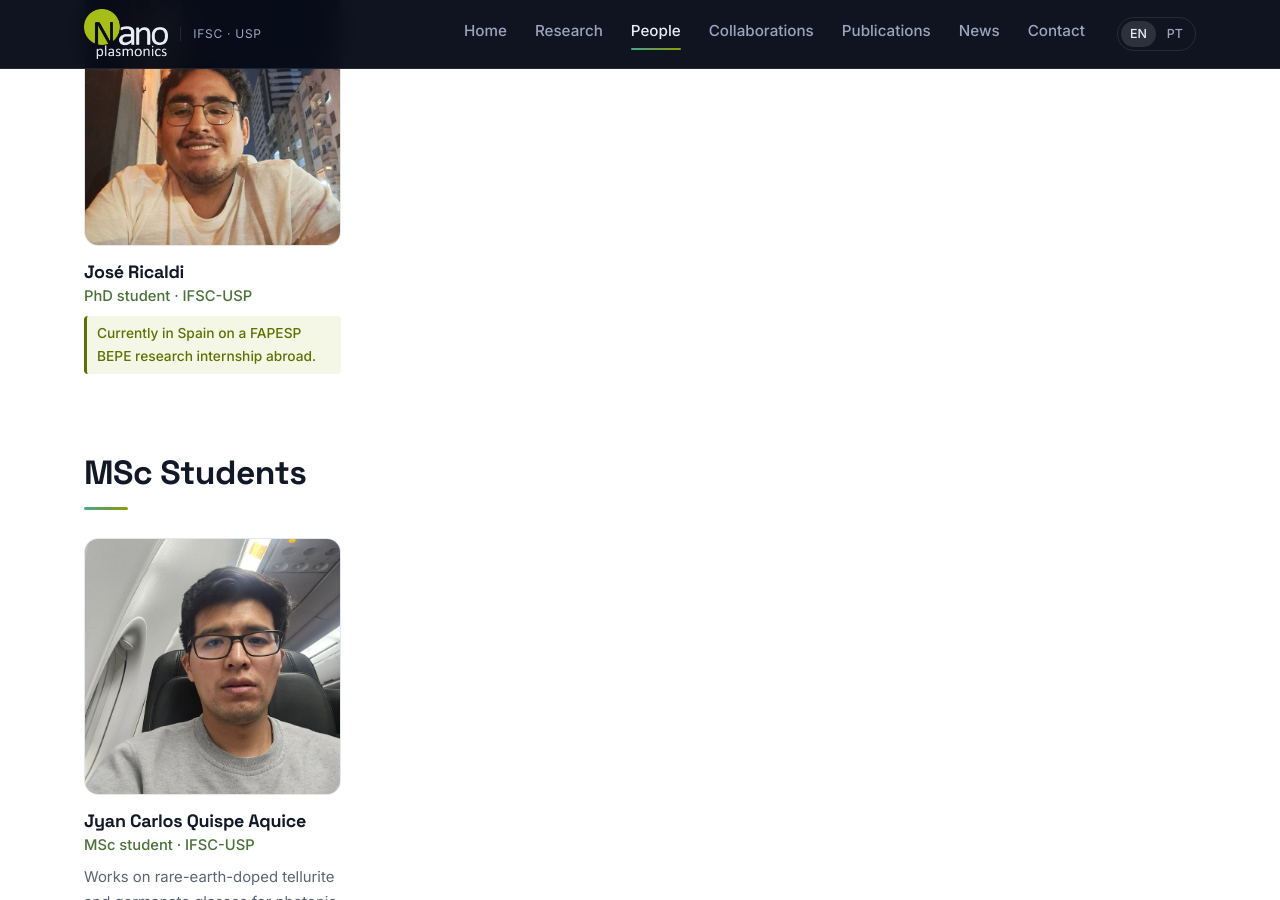
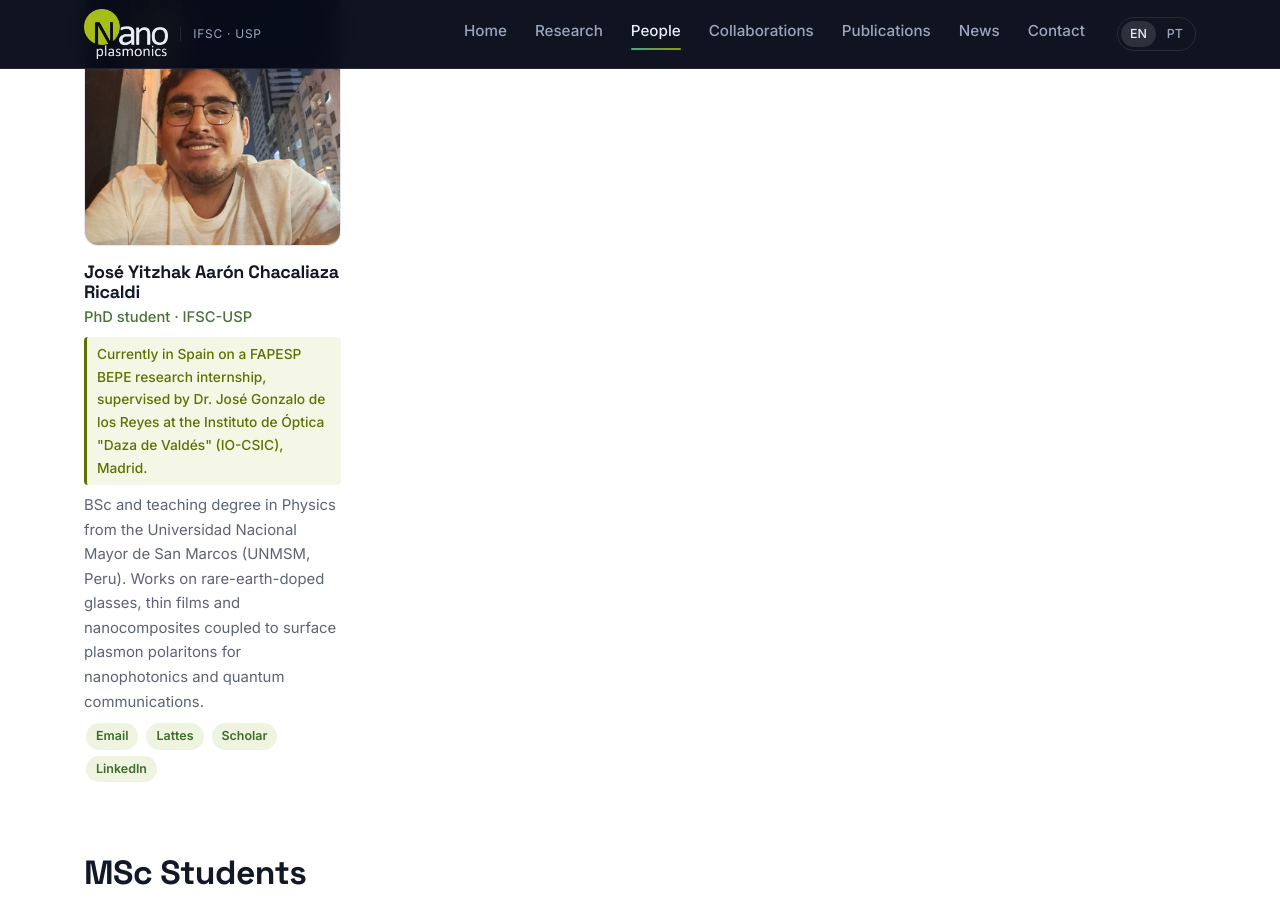
Before and after one commit to Nanoplasmonics-IFSC-USP/Nanoplasmonics-IFSC-USP.github.io, a Jekyll site: the page built from people.md, in a window 1280 px wide and 900 px high, scrolled down 2918 px. Built offline with Jekyll 4.4.1, drawn with Linux system fonts in a browser that asks for light colours.

Commit message:
Add IO-CSIC collaboration, merge IFSC-USP entries, complete José Chacaliaza Ricaldi's profile, clean author lists

```diff
--- a/_data/collaborations.yml
+++ b/_data/collaborations.yml
@@ -27,6 +27,17 @@
     pt: Materiais 2D (MoS₂ e heteroestruturas) sobre nanoestruturas plasmônicas
   url: https://www.epfl.ch/labs/lanes/
   logo: /assets/img/partners/epfl.png
+
+- institution: Instituto de Óptica "Daza de Valdés" (IO-CSIC) — Laser Processing Group
+  country:
+    en: Spain
+    pt: Espanha
+  people: Dr. José Gonzalo de los Reyes
+  topic:
+    en: Laser fabrication of plasmonic nanostructures and rare-earth-doped thin films (host of a FAPESP BEPE internship)
+    pt: Fabricação a laser de nanoestruturas plasmônicas e filmes finos dopados com terras-raras (estágio BEPE FAPESP)
+  url: https://lpg.io.csic.es
+  logo: /assets/img/partners/io-csic.png
 
 - institution: Rice University
   country:
@@ -116,24 +127,13 @@
   url: https://www.iqsc.usp.br
   logo: /assets/img/partners/iqsc.png
 
-- institution: Photonics Group — São Carlos Institute of Physics (IFSC-USP)
-  country:
-    en: Brazil
-    pt: Brasil
-  people: Prof. Cleber R. Mendonça, Prof. Lino Misoguti, Prof. Leonardo De Boni
-  topic:
-    en: Femtosecond-laser processing, nonlinear optics and ultrafast spectroscopy
-    pt: Processamento a laser de femtossegundos, óptica não linear e espectroscopia ultrarrápida
-  url: https://www.ifsc.usp.br
-  logo: /assets/img/partners/ifsc.png
-
 - institution: São Carlos Institute of Physics (IFSC-USP)
   country:
     en: Brazil
     pt: Brasil
-  people: Prof. Valmor R. Mastelaro
+  people: "Photonics Group: Prof. Cleber R. Mendonça, Prof. Lino Misoguti, Prof. Leonardo De Boni · Prof. Valmor R. Mastelaro"
   topic:
-    en: Structural characterization of materials (XPS, X-ray spectroscopy)
-    pt: Caracterização estrutural de materiais (XPS, espectroscopia de raios X)
+    en: Femtosecond-laser processing, nonlinear optics and ultrafast spectroscopy (Photonics Group); structural characterization of materials (XPS, X-ray spectroscopy)
+    pt: Processamento a laser de femtossegundos, óptica não linear e espectroscopia ultrarrápida (Grupo de Fotônica); caracterização estrutural de materiais (XPS, espectroscopia de raios X)
   url: https://www.ifsc.usp.br
   logo: /assets/img/partners/ifsc.png
--- a/_data/people.yml
+++ b/_data/people.yml
@@ -149,17 +149,26 @@
   orcid: https://orcid.org/0009-0001-5989-1704
   linkedin: ""
 
-- name: José Ricaldi
+- name: José Yitzhak Aarón Chacaliaza Ricaldi
   category: phd
   photo: /assets/img/people/jose-ricaldi.jpg
   role:
     en: PhD student · IFSC-USP
     pt: Doutorando · IFSC-USP
   note:
-    en: Currently in Spain on a FAPESP BEPE research internship abroad.
-    pt: Atualmente na Espanha com Bolsa Estágio de Pesquisa no Exterior (BEPE) FAPESP.
-  lattes: ""
-  linkedin: ""
+    en: >-
+      Currently in Spain on a FAPESP BEPE research internship, supervised by Dr. José Gonzalo de los Reyes at the Instituto de Óptica "Daza de Valdés" (IO-CSIC), Madrid.
+    pt: >-
+      Atualmente na Espanha com Bolsa Estágio de Pesquisa no Exterior (BEPE) FAPESP, sob supervisão do Dr. José Gonzalo de los Reyes no Instituto de Óptica "Daza de Valdés" (IO-CSIC), Madri.
+  bio:
+    en: >-
+      BSc and teaching degree in Physics from the Universidad Nacional Mayor de San Marcos (UNMSM, Peru). Works on rare-earth-doped glasses, thin films and nanocomposites coupled to surface plasmon polaritons for nanophotonics and quantum communications.
+    pt: >-
+      Bacharel e licenciado em Física pela Universidad Nacional Mayor de San Marcos (UNMSM, Peru). Atua em vidros, filmes finos e nanocompósitos dopados com íons de terras-raras acoplados a plasmon-poláritons de superfície, para aplicações em nanofotônica e comunicações quânticas.
+  email: jchacaliaza@usp.br
+  lattes: http://lattes.cnpq.br/7488698035791708
+  scholar: https://scholar.google.com/citations?user=jme1Uj0AAAAJ
+  linkedin: https://www.linkedin.com/in/jyacr/
 
 # ---------------- MSc students ----------------
 
--- a/_data/publications.yml
+++ b/_data/publications.yml
@@ -65,7 +65,7 @@
 
 - year: 2025
   title: "Glass Thin Films: From Deposition to Integrated Photonic Applications"
-  authors: "J. Yitzhak Aarón Chacaliaza Ricaldi, V. Anthony Garcia Rivera, J. Luis Clabel Huamán, E. Marega Jr."
+  authors: "J. Chacaliaza-Ricaldi, V. Rivera, J. Clabel H., E. Marega Jr."
   journal: "Materials Science"
   doi: "10.5772/intechopen.1010425"
   type: chapter
@@ -114,7 +114,7 @@
 
 - year: 2025
   title: "Tailoring the gamma-ray shielding performance of zinc-tellurite glasses via metal oxide substitution"
-  authors: "F. Angulo S．, J. Chacaliaza-Ricaldi, G. Lozano C．, J. Clabel H．, A. Pimenta, B. Mejía, E. Marega Jr., V. Rivera"
+  authors: "F. Angulo S., J. Chacaliaza-Ricaldi, G. Lozano C., J. Clabel H., A. Pimenta, B. Mejía, E. Marega Jr., V. Rivera"
   journal: "Journal of Non-Crystalline Solids"
   volume: "670"
   pages: "123835"
@@ -171,7 +171,7 @@
 
 - year: 2023
   title: "Análisis Judd-Ofelt del sistema vítreo TeO<sub>2</sub> -Zno dopados con Re<sup>3+</sup> (Re=Yb, Tm, Er)"
-  authors: "Instituto de Física de São Carlos, Universidade de São Paulo, São Paulo, Brasil, J. Chacaliaza - Ricaldi, G. Lozano C., Instituto de Física de São Carlos, Universidade de São Paulo, São Paulo, Brasil, J. Clabel H., Instituto de Física de São Carlos, Universidade de São Paulo, São Paulo, Brasil, C. Landauro, Facultad de Ciencias Físicas, Universidad Nacional Mayor de San Marcos, Lima, Perú, V. Rivera, Centre d'Optique, Photonique et Laser, Université Laval, Québec, Canada, E. Marega Jr., Instituto de Física de São Carlos, Universidade de São Paulo, São Paulo, Brasil"
+  authors: "J. Chacaliaza-Ricaldi, G. Lozano C., J. Clabel H., C. Landauro, V. Rivera, E. Marega Jr."
   journal: "Campus"
   volume: "28"
   pages: "219-228"
```
Also changed, not shown: assets/img/partners/io-csic.png (added).
